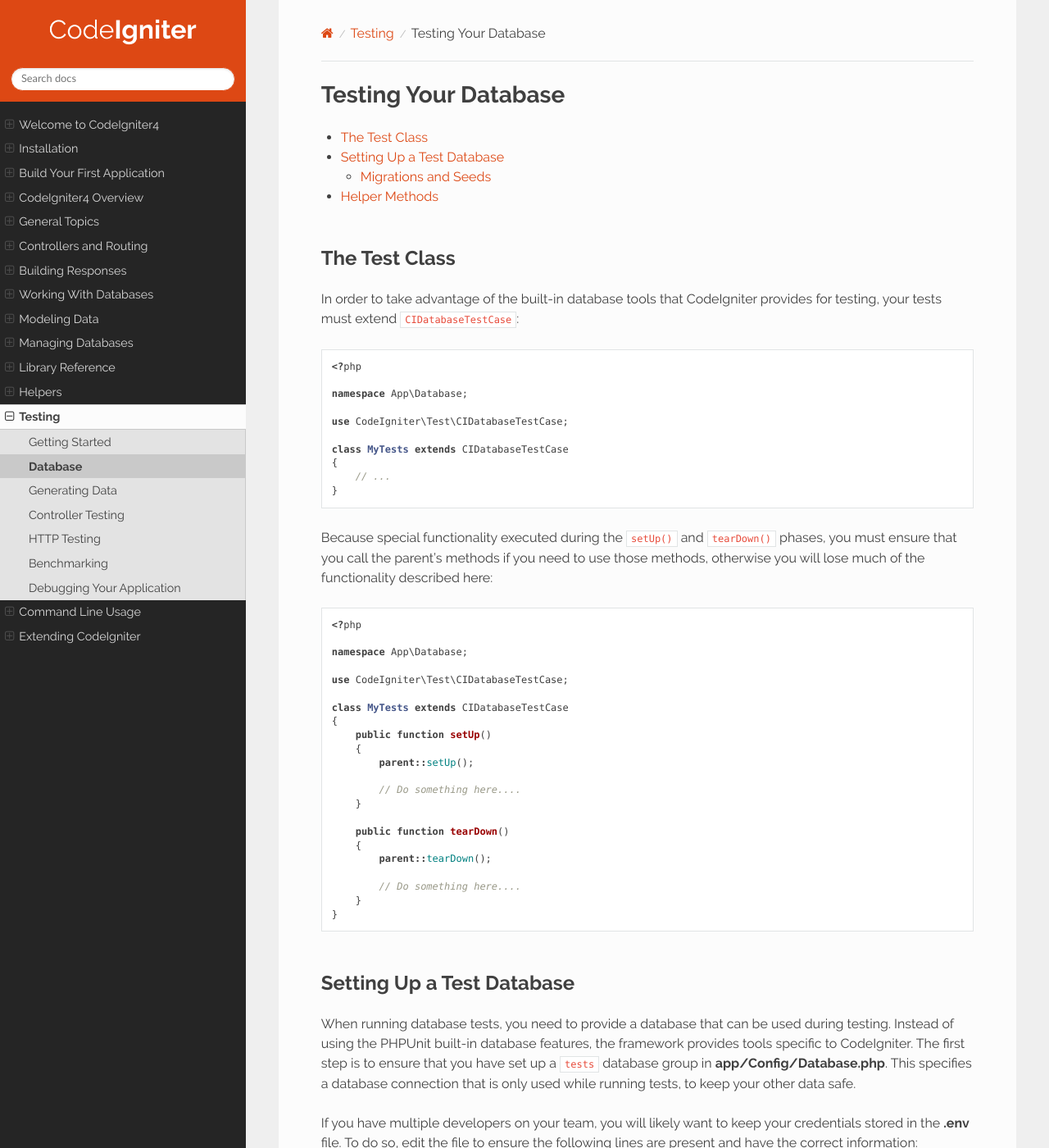
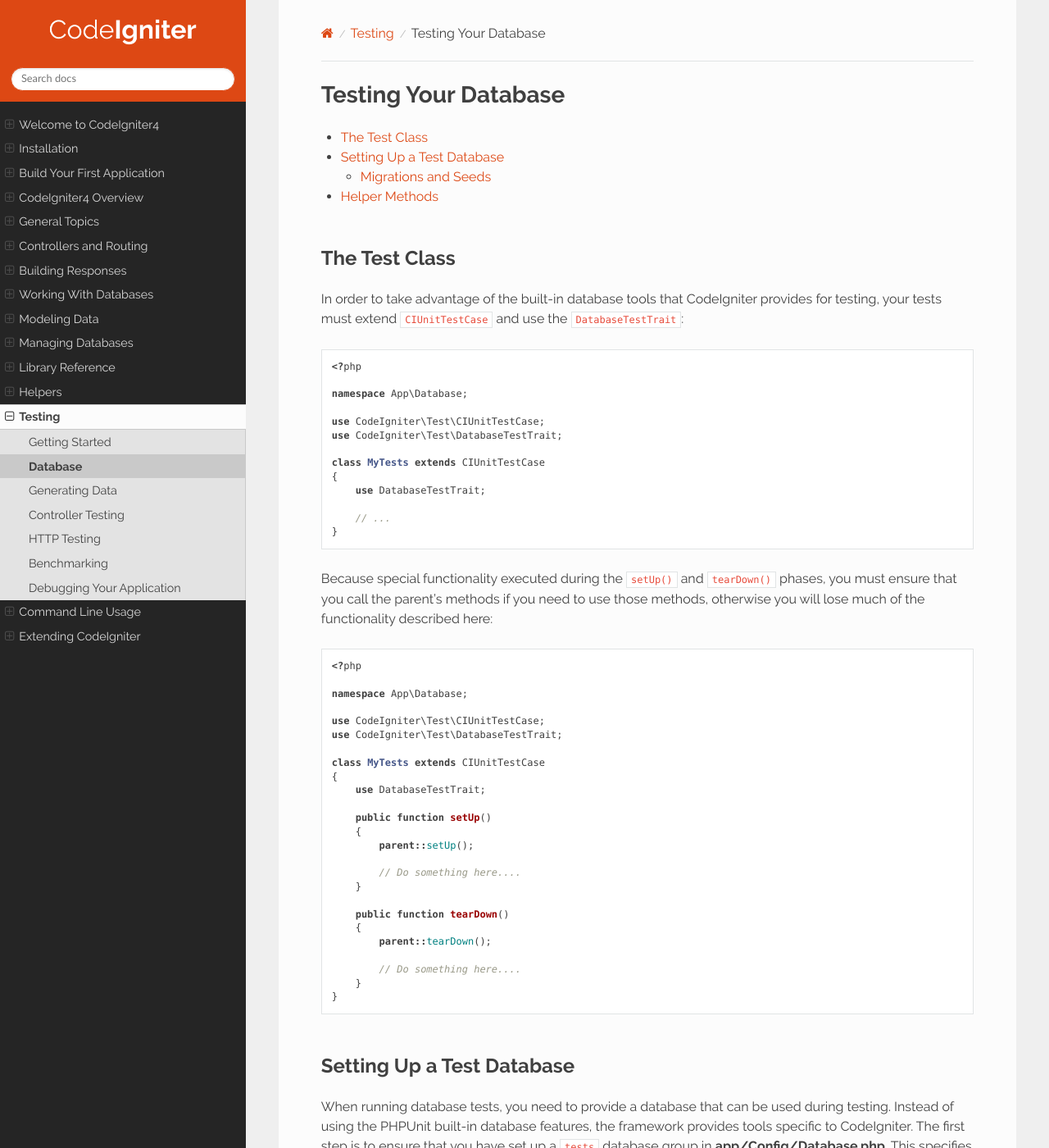
Before and after one commit to NEKOGET/ci4_user_guide_src, a Sphinx documentation site: the page built from source/testing/database.rst, in a window 1280 px wide and 1400 px high. Shown: the whole window at 82% size. Built offline with Sphinx 7.4.7 and the Read the Docs theme 2.0.0, drawn with Linux system fonts in a browser that asks for light colours; some of the changed text lies outside the part shown.

Commit message:
Refactor CIDatabaseTestCase to use a trait instead.

```diff
--- a/source/changelogs/v4.1.2.rst
+++ b/source/changelogs/v4.1.2.rst
@@ -23,3 +23,4 @@ Deprecations:
 - Deprecated cookie-related properties of ``Security`` in order to use the ``Cookie`` class.
 - Deprecated cookie-related properties of ``Session`` in order to use the ``Cookie`` class.
 - Deprecated ``Security::isExpired()`` to use the ``Cookie``'s internal expires status.
+- Deprecated ``CIDatabaseTestCase`` to use the ``DatabaseTestTrait`` instead.
--- a/source/testing/database.rst
+++ b/source/testing/database.rst
@@ -10,16 +10,19 @@ The Test Class
 ==============
 
 In order to take advantage of the built-in database tools that CodeIgniter provides for testing, your
-tests must extend ``CIDatabaseTestCase``::
+tests must extend ``CIUnitTestCase`` and use the ``DatabaseTestTrait``::
 
     <?php
 
     namespace App\Database;
 
-    use CodeIgniter\Test\CIDatabaseTestCase;
+    use CodeIgniter\Test\CIUnitTestCase;
+    use CodeIgniter\Test\DatabaseTestTrait;
 
-    class MyTests extends CIDatabaseTestCase
+    class MyTests extends CIUnitTestCase
     {
+        use DatabaseTestTrait;
+
         // ...
     }
 
@@ -31,10 +34,13 @@ of the functionality described here::
 
     namespace App\Database;
 
-    use CodeIgniter\Test\CIDatabaseTestCase;
+    use CodeIgniter\Test\CIUnitTestCase;
+    use CodeIgniter\Test\DatabaseTestTrait;
 
-    class MyTests extends CIDatabaseTestCase
+    class MyTests extends CIUnitTestCase
     {
+        use DatabaseTestTrait;
+
         public function setUp()
         {
             parent::setUp();
@@ -79,10 +85,13 @@ by adding a couple of class properties to your test.
 
     namespace App\Database;
 
-    use CodeIgniter\Test\CIDatabaseTestCase;
+    use CodeIgniter\Test\CIUnitTestCase;
+    use CodeIgniter\Test\DatabaseTestTrait;
 
-    class MyTests extends \CIDatabaseTestCase
+    class MyTests extends CIUnitTestCase
     {
+        use DatabaseTestTrait;
+
         protected $refresh  = true;
         protected $seed     = 'TestSeeder';
         protected $basePath = 'path/to/database/files';
```
